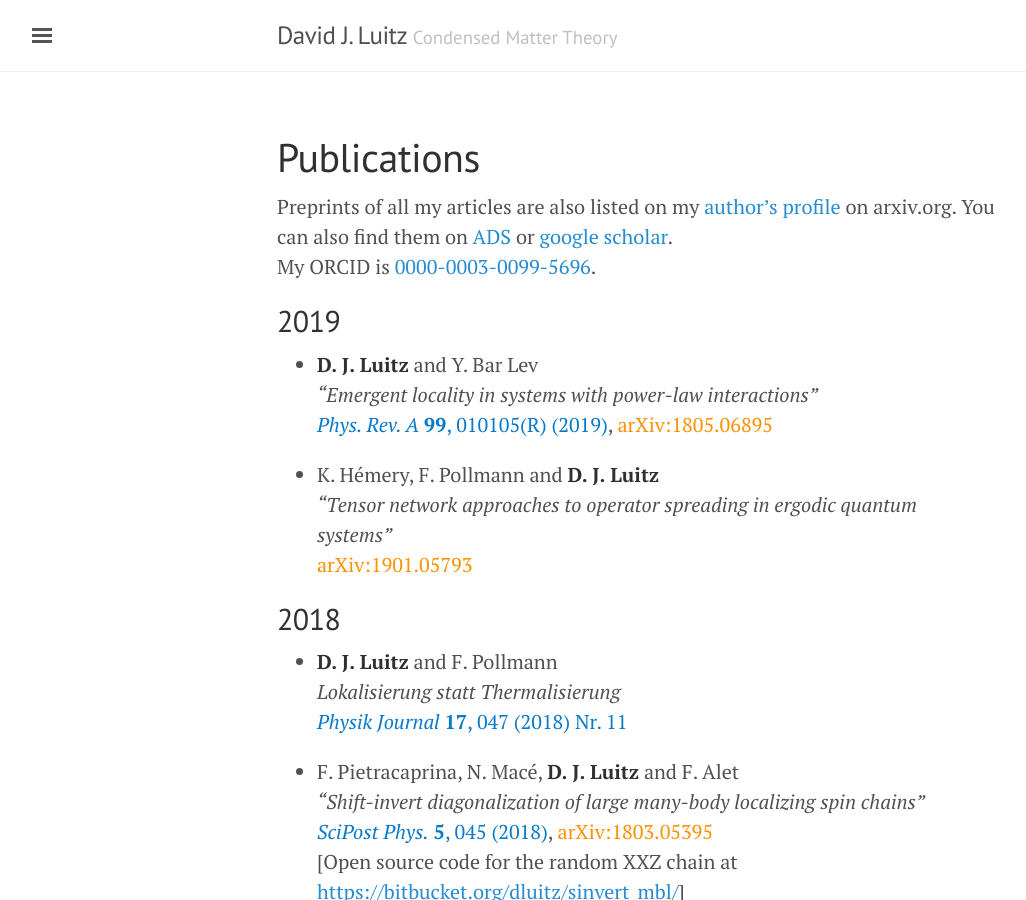
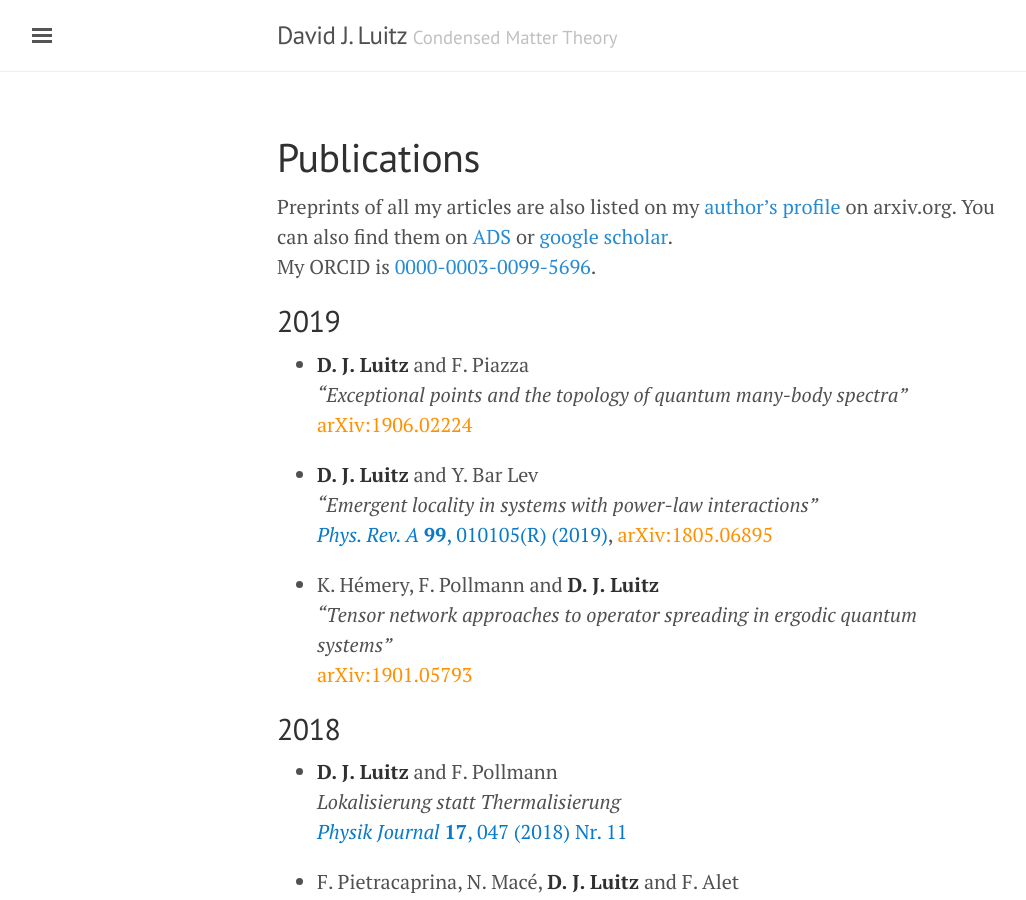
Before and after one commit to dluitz/dluitz.github.io, a Jekyll site: the page built from publications.md, in a window 1280 px wide and 900 px high. Shown: the whole window, without its empty margins (3-1029 px from the left). Built offline with Jekyll 4.4.1, drawn with Linux system fonts in a browser that asks for light colours.

Commit message:
[publist]

```diff
--- a/publications.md
+++ b/publications.md
@@ -9,6 +9,11 @@ My ORCID is [0000-0003-0099-5696](https://orcid.org/0000-0003-0099-5696).
 
 2019
 ----
+
++ **D. J. Luitz** and F. Piazza
+*"Exceptional points and the topology of quantum many-body spectra"*
+[arXiv:1906.02224](https://arxiv.org/abs/1906.02224){:class='arxiv'}
+
 
 + **D. J. Luitz** and Y. Bar Lev
 *"Emergent locality in systems with power-law interactions"*
```
